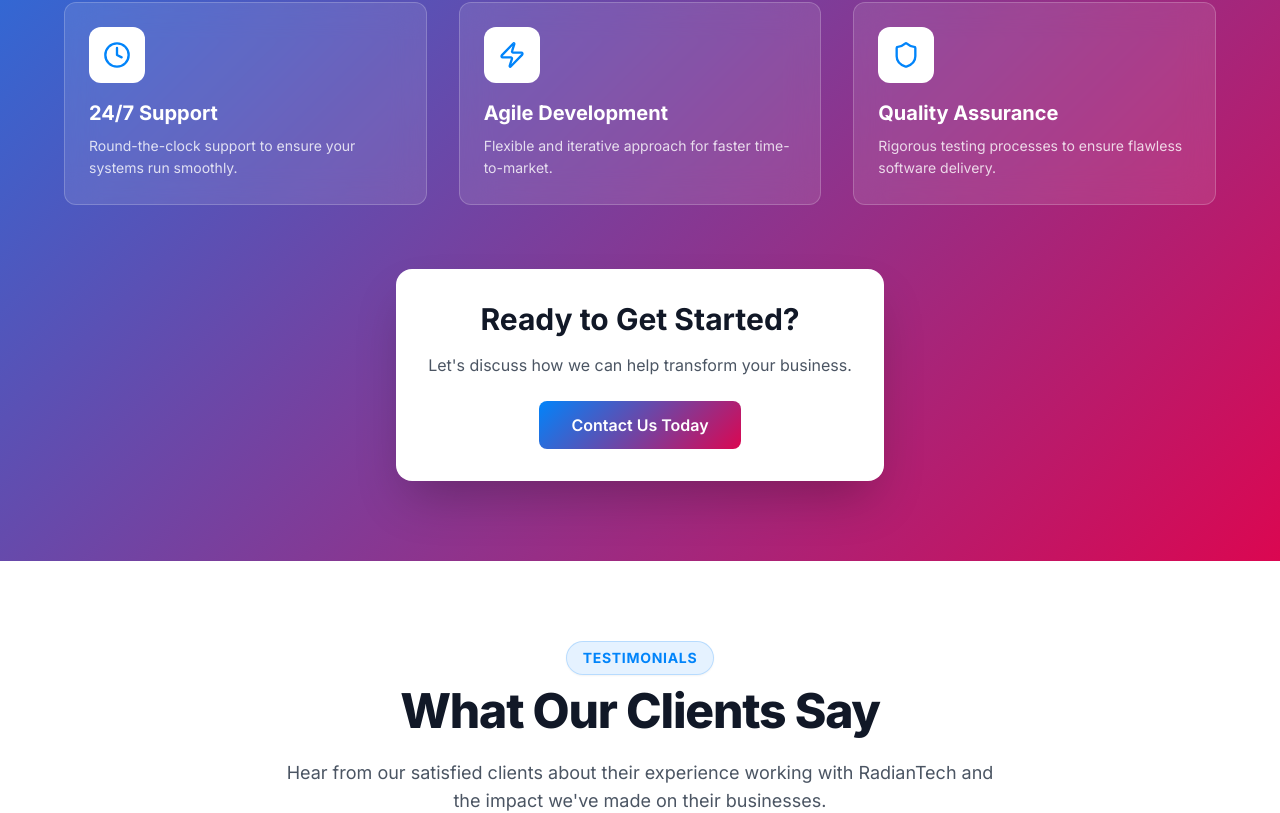
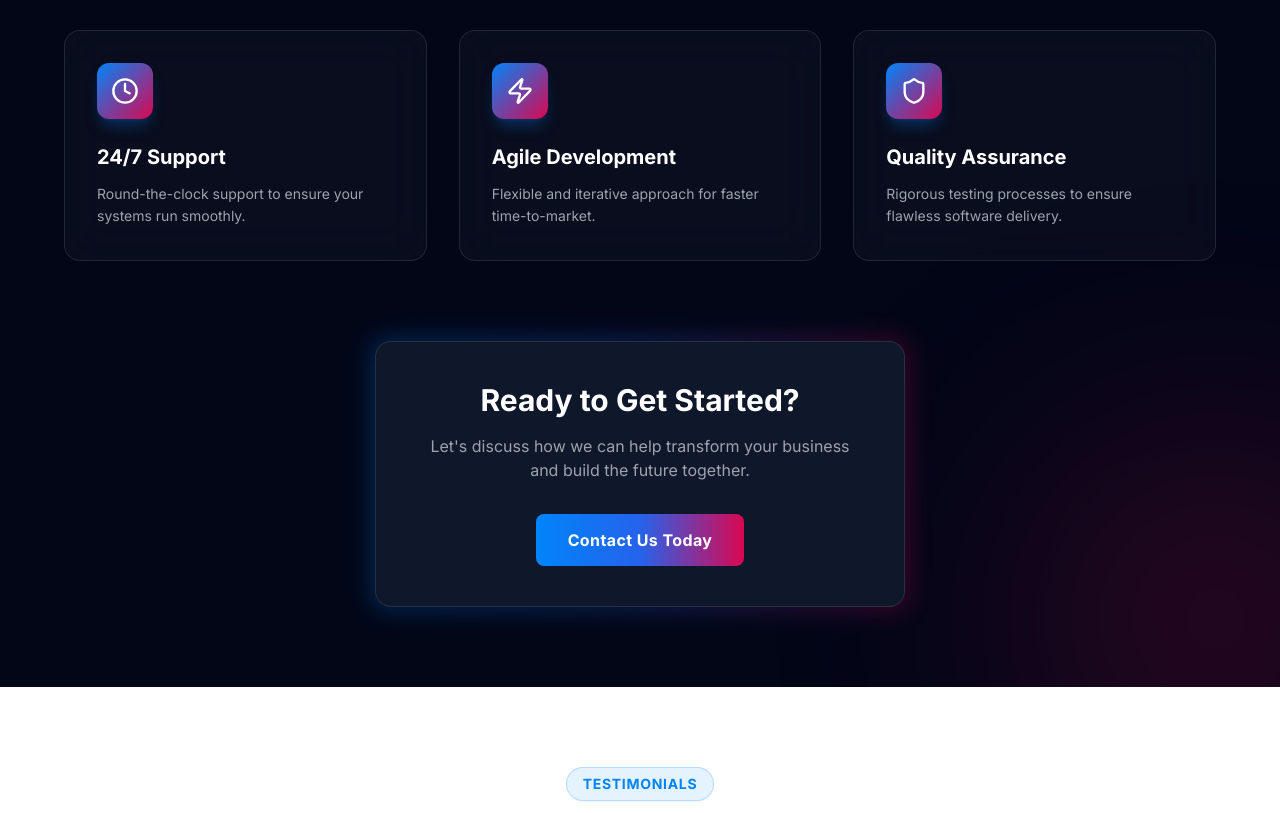
Before and after one commit to abdibiranu30680070/radian_tech, a React (Vite) app: page / in a window 1280 px wide. Shown: the part 4574-5387 px from the top of the page. Built offline with nearby package versions, Linux system fonts and the light colour scheme; the HTML template or start-up script is replaced by a standard one.

Commit message:
Enhance WhyChooseUs design with glowing colors

```diff
--- a/src/components/WhyChooseUs.jsx
+++ b/src/components/WhyChooseUs.jsx
@@ -1,6 +1,7 @@
 import React from 'react';
 import { Section, SectionHeader } from './ui/Section';
 import { CheckCircle, Clock, Users, Award, Zap, Shield } from 'lucide-react';
+import { Link } from 'react-router-dom';
 
 const features = [
   { icon: CheckCircle, title: '100+ Projects Delivered', description: 'Proven track record of successful project deliveries across various industries.' },
@@ -13,8 +14,12 @@ const features = [
 
 export function WhyChooseUs() {
   return (
-    <Section id="why-choose-us" background="primary">
-      <div className="max-w-7xl mx-auto">
+    <Section id="why-choose-us" className="relative overflow-hidden !bg-slate-950" background="none">
+      {/* Background glowing effects */}
+      <div className="absolute top-[-10%] left-[-10%] w-96 h-96 bg-[#0184fa]/20 rounded-full blur-[128px] pointer-events-none" />
+      <div className="absolute bottom-[-10%] right-[-10%] w-96 h-96 bg-[#db0751]/20 rounded-full blur-[128px] pointer-events-none" />
+
+      <div className="max-w-7xl mx-auto relative z-10">
         <SectionHeader
           subtitle="Why Choose Us"
           title="The RadianTech Advantage"
@@ -26,26 +31,32 @@ export function WhyChooseUs() {
           {features.map((feature, index) => {
             const Icon = feature.icon;
             return (
-              <div key={index} className="bg-white/10 backdrop-blur-lg rounded-xl p-6 border border-white/20 hover:bg-white/20 transition-all">
-                <div className="w-14 h-14 bg-white rounded-xl flex items-center justify-center mb-4">
-                  <Icon className="w-7 h-7 text-primary" />
+              <div key={index} className="group bg-white/[0.03] backdrop-blur-xl rounded-2xl p-8 border border-white/10 hover:border-[#0184fa]/50 hover:bg-white/[0.05] transition-all duration-500 hover:shadow-[0_0_30px_rgba(1,132,250,0.15)] relative overflow-hidden">
+                <div className="absolute inset-0 bg-gradient-to-br from-[#0184fa]/10 via-transparent to-[#db0751]/10 opacity-0 group-hover:opacity-100 transition-opacity duration-500" />
+                <div className="relative z-10">
+                  <div className="w-14 h-14 bg-gradient-to-br from-[#0184fa] to-[#db0751] rounded-xl flex items-center justify-center mb-6 shadow-lg shadow-[#0184fa]/25 group-hover:scale-110 transition-transform duration-500">
+                    <Icon className="w-7 h-7 text-white" />
+                  </div>
+                  <h3 className="text-xl font-bold text-white mb-3 group-hover:text-[#38a0ff] transition-colors">{feature.title}</h3>
+                  <p className="text-gray-400 text-sm leading-relaxed">{feature.description}</p>
                 </div>
-                <h3 className="text-xl font-bold text-white mb-2">{feature.title}</h3>
-                <p className="text-white/80 text-sm leading-relaxed">{feature.description}</p>
               </div>
             );
           })}
         </div>
 
-        <div className="mt-16 text-center">
-          <div className="inline-block bg-white rounded-2xl p-8 shadow-2xl">
-            <h3 className="text-3xl font-bold text-gray-900 mb-4">Ready to Get Started?</h3>
-            <p className="text-gray-600 mb-6">Let&apos;s discuss how we can help transform your business.</p>
-            <a href="#contact">
-              <button className="bg-gradient-primary text-white px-8 py-3 rounded-lg font-semibold hover:shadow-lg transition-all">
-                Contact Us Today
-              </button>
-            </a>
+        <div className="mt-20 text-center">
+          <div className="inline-block relative group">
+            <div className="absolute -inset-1 bg-gradient-to-r from-[#0184fa] via-blue-600 to-[#db0751] rounded-2xl blur-md opacity-25 group-hover:opacity-75 transition duration-500"></div>
+            <div className="relative bg-slate-900 border border-white/10 rounded-2xl p-10 backdrop-blur-xl">
+              <h3 className="text-3xl font-bold text-white mb-4">Ready to Get Started?</h3>
+              <p className="text-gray-400 mb-8 max-w-md mx-auto text-sm sm:text-base">Let&apos;s discuss how we can help transform your business and build the future together.</p>
+              <Link to="/contact">
+                <button className="bg-gradient-to-r from-[#0184fa] via-blue-600 to-[#db0751] text-white px-8 py-3.5 rounded-lg font-bold tracking-wide hover:shadow-[0_0_20px_rgba(1,132,250,0.4)] hover:scale-105 transition-all duration-300">
+                  Contact Us Today
+                </button>
+              </Link>
+            </div>
           </div>
         </div>
       </div>
```
